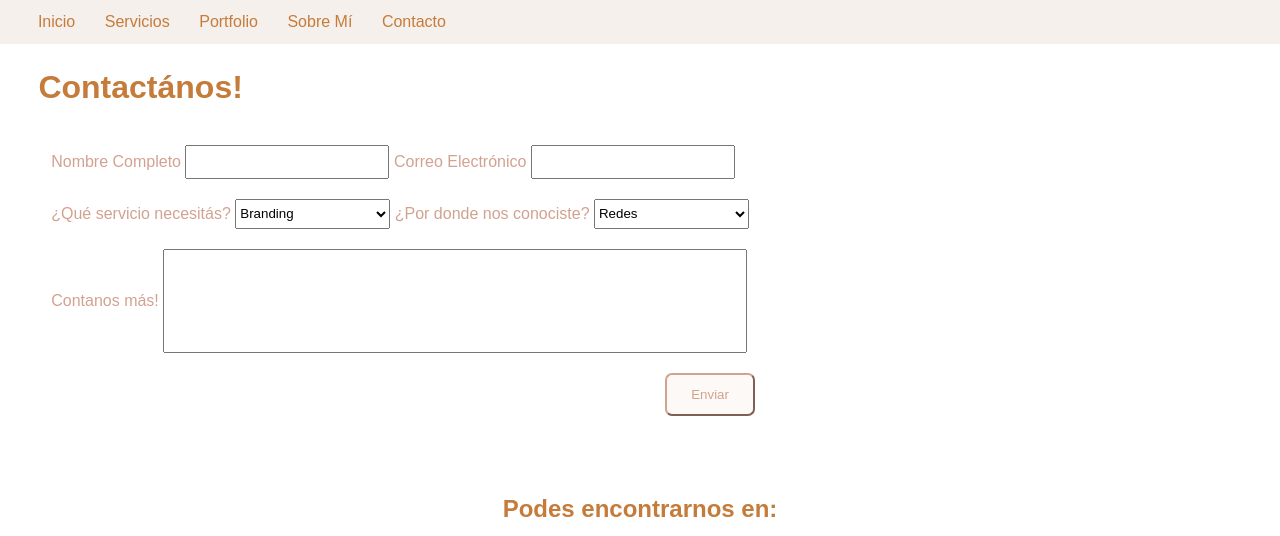
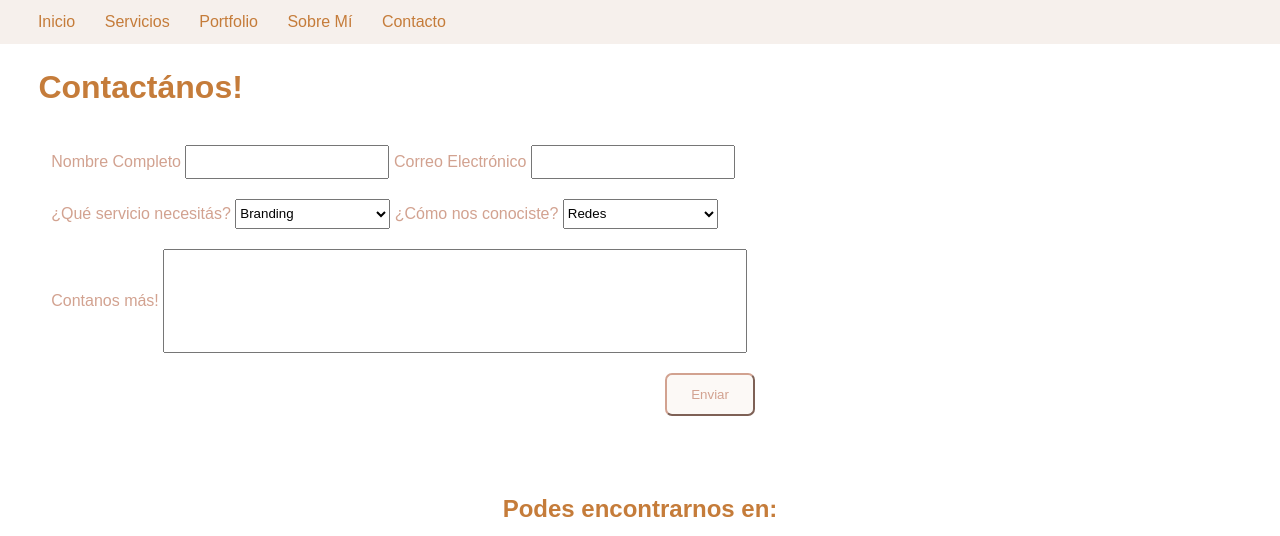
Before and after one commit to martinarusconi/proyectocoder, a website: page contacto.html in a window 1280 px wide. Shown: the top 536 px of the page. Drawn offline with Linux system fonts and the light colour scheme; grey boxes are pictures that could not be loaded.

Commit message:
Cambio Contatco Develop

```diff
--- a/contacto.html
+++ b/contacto.html
@@ -56,7 +56,7 @@
         </select>
 
 
-        <label for="floatingSelect">¿Por donde nos conociste?</label>
+        <label for="floatingSelect">¿Cómo nos conociste?</label>
         <select class="form-select" id="floatingSelect" aria-label="Floating label select example">
             <option value="1">Redes</option>
             <option value="2">Web</option>
```
